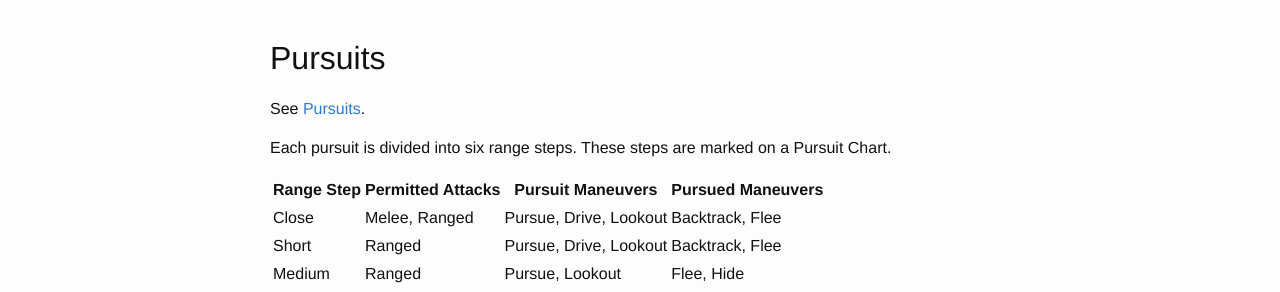
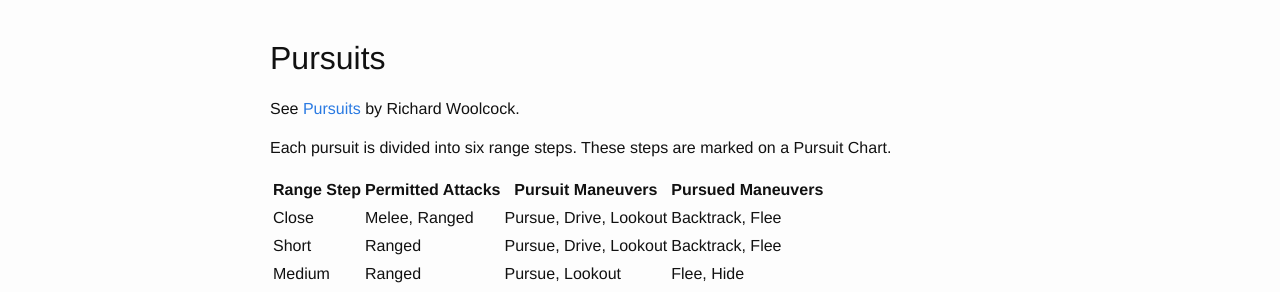
Before and after one commit to achall36/RoxvilleRooster.github.io, a Jekyll site: the page built from sw-pursuits.md, in a window 1280 px wide and 900 px high. Shown: the part 242-534 px from the top of the window. Built offline with Jekyll 4.4.1, drawn with Linux system fonts in a browser that asks for light colours.

Commit message:
Update sw-pursuits.md

```diff
--- a/sw-pursuits.md
+++ b/sw-pursuits.md
@@ -5,7 +5,7 @@ permalink: /pursuit_rules/
 ---
 
 ## Pursuits
-See [Pursuits](http://savage-stuff.blogspot.com/2017/08/situational-rule-pursuits.html).
+See [Pursuits](http://savage-stuff.blogspot.com/2017/08/situational-rule-pursuits.html) by Richard Woolcock.
 
 Each pursuit is divided into six range steps.
 These steps are marked on a Pursuit Chart.
```
